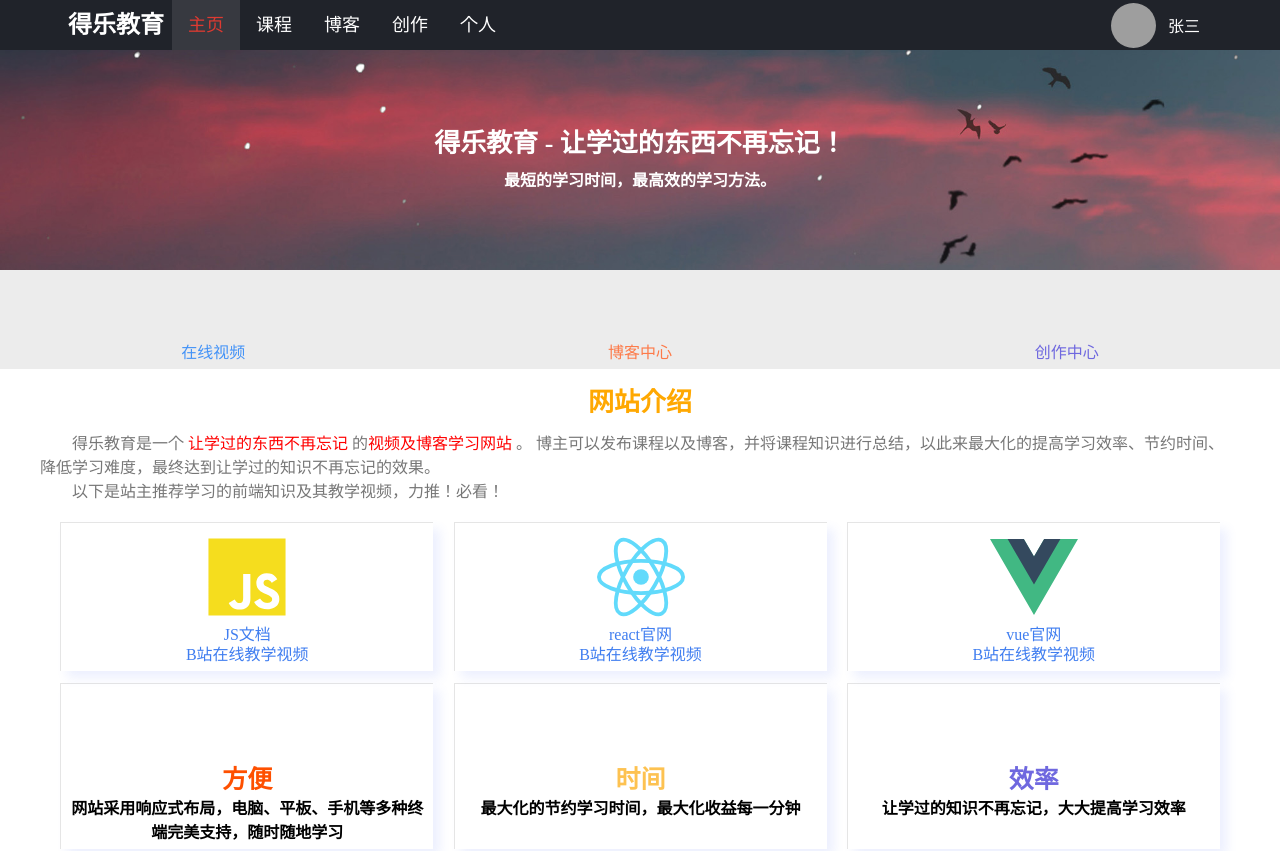
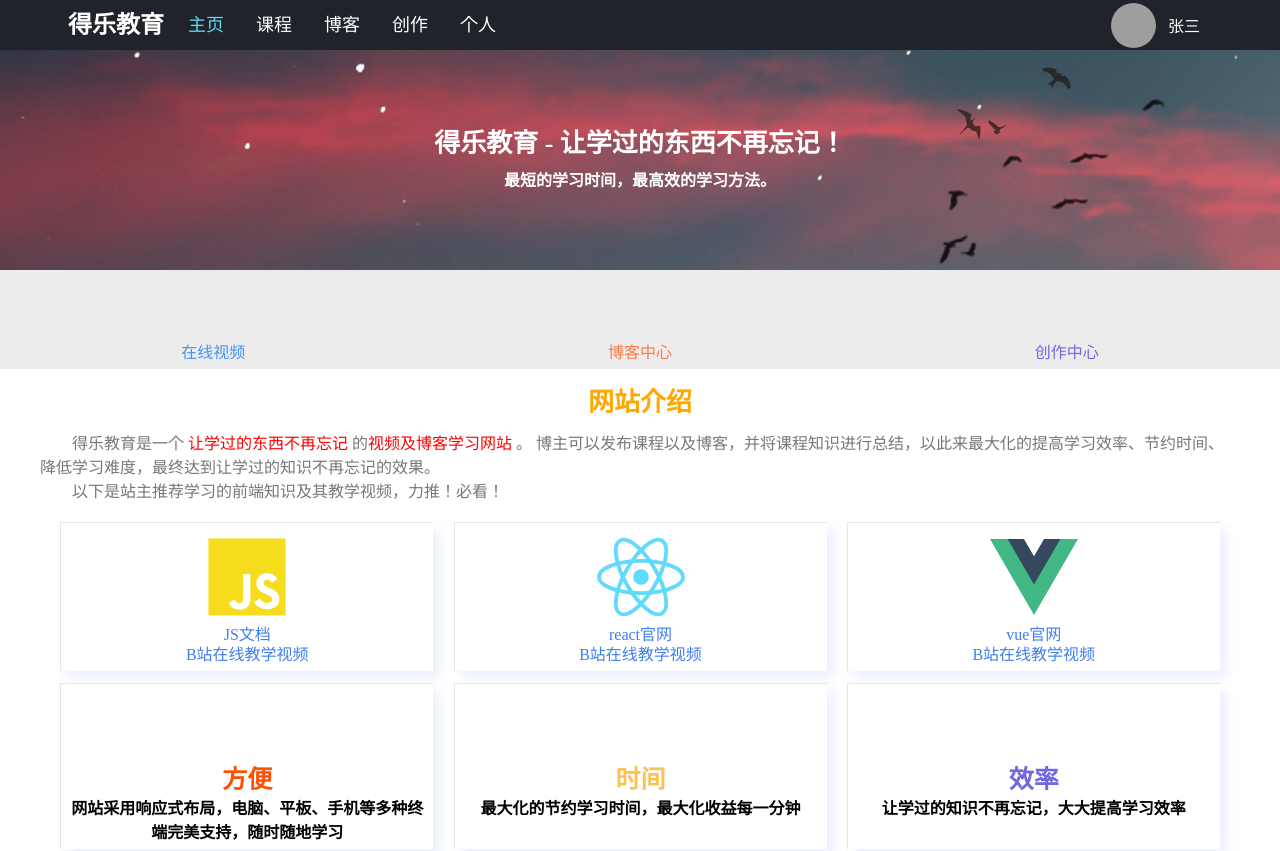
Before and after one commit to 1954418428/online-edu, a React (Create React App) app: page / in a window 1280 px wide. Shown: the top 851 px of the page. Built offline with nearby package versions, Linux system fonts and the light colour scheme; grey boxes are pictures that could not be loaded; a web font is replaced by a local one.

Commit message:
Style：样式修改

```diff
--- a/src/components/FloorBar/FloorBar.jsx
+++ b/src/components/FloorBar/FloorBar.jsx
@@ -9,7 +9,7 @@ function FloorBar(props){
   return (
     <React.Fragment>
       <div className="floor-bar flex justify-content-center">
-        <div class="floor-content">
+        <div className="floor-content">
           <h3>致力打造专注计算机知识教育的免费平台</h3>
           <h3>怀化学院</h3>
         </div>
--- a/src/components/TopBar/index.less
+++ b/src/components/TopBar/index.less
@@ -33,8 +33,7 @@
 
   .mid-box .menu-item:hover,
   .active {
-    background: rgba(255, 255, 255, 0.1);
-    color: #de3a31 !important;
+    color: rgb(97, 218, 251) !important;
   }
 
   .user-info {
```
